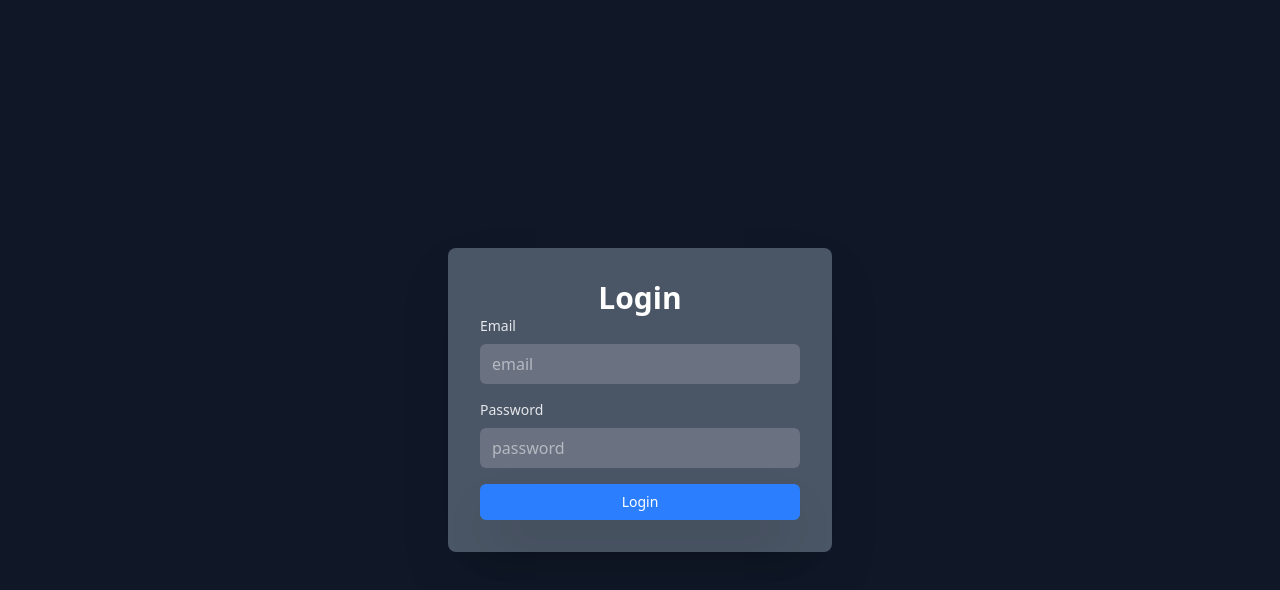
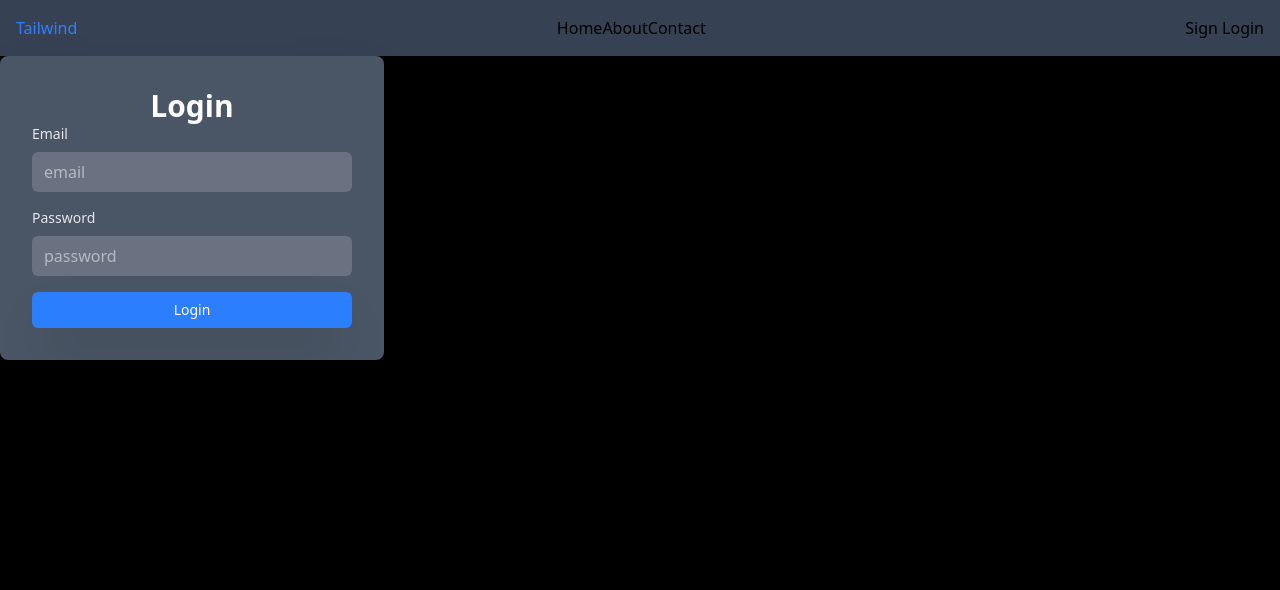
Before and after one commit to Anand-1812/learning_tailwind, a website: page src/index.html in a window 1280 px wide. Drawn offline with Linux system fonts and the light colour scheme.

Commit message:
create navbar

```diff
--- a/src/index.html
+++ b/src/index.html
@@ -8,7 +8,24 @@
   <link href="./output.css" rel="stylesheet">
 </head>
 
-<body class="bg-gray-900 flex justify-center items-center min-h-screen">
+<body class="bg-black min-h-screen">
+
+  <div class="">
+
+    <nav class="bg-gray-700 w-full p-4 flex justify-between">
+      <div class="text-blue-500">Tailwind</div>
+      <ul class="flex ">
+        <li>Home</li>
+        <li>About</li>
+        <li>Contact</li>
+      </ul>
+      <div class="">
+        <button>Sign</button>
+        <button>Login</button>
+      </div>
+    </nav>
+
+    <!-- Login -->
     <div class="bg-gray-600 rounded-lg p-8 shadow-2xl max-w-sm w-full">
       <h1 class="text-white text-center text-3xl font-bold">Login</h1>
       <form action="" class="flex-col text-white">
@@ -36,6 +53,7 @@
         >Login</button>
       </form>
     </div>
+  </div>
 </body>
 
 </html>
```
Also changed, not shown: src/output.css. Lines whose indentation alone changed are shown as unchanged.
